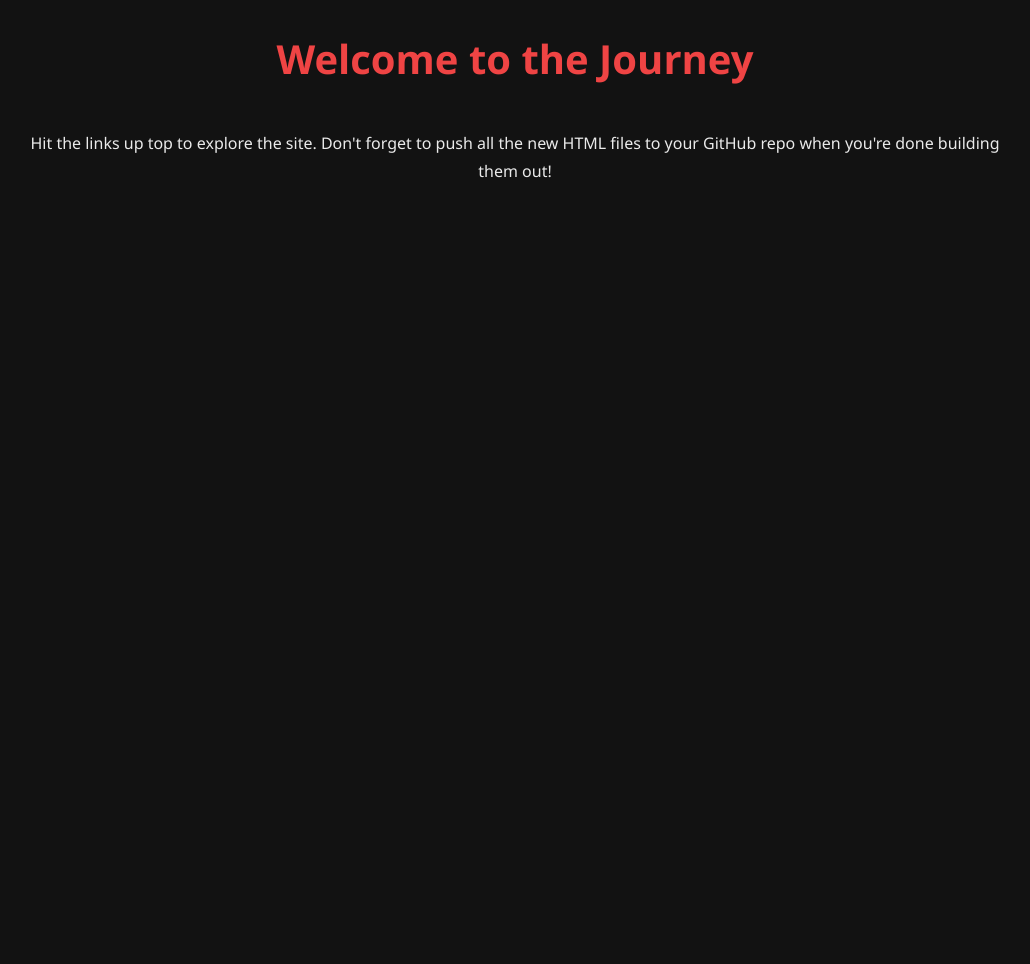
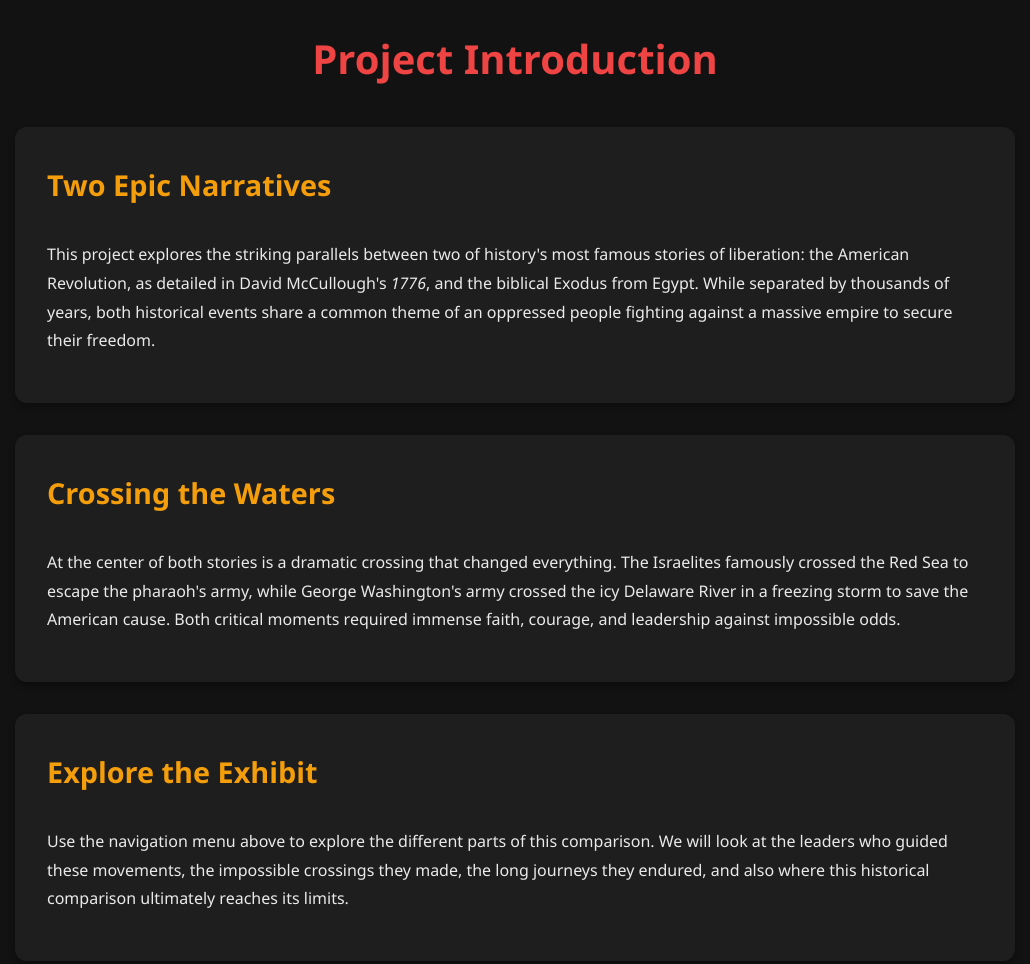
Before and after one commit to sk5296-cmd/Two-Roads, a plain HTML site: page index.html in a window 1280 px wide. Shown: the part 460-1424 px from the top of the page, without its empty margins (125-1155 px from the left). Before the commit the page ends 800 px from the top, so only its background shows below. Drawn offline with Linux system fonts and the light colour scheme.

Commit message:
Revise main content and styles in index.html
Updated the layout and content of the main section in index.html. Added new content boxes for project introduction and comparisons.

```diff
--- a/index.html
+++ b/index.html
@@ -70,13 +70,29 @@
       max-width: 1000px;
       margin: 4rem auto;
       padding: 0 2rem;
-      text-align: center;
+      text-align: left;
       line-height: 1.8;
     }
 
     h2 {
       color: #ef4444;
       font-size: 2.5rem;
+      text-align: center;
+      margin-bottom: 2rem;
+    }
+
+    .content-box {
+      background: #1e1e1e;
+      padding: 2rem;
+      border-radius: 12px;
+      margin-bottom: 2rem;
+      box-shadow: 0 4px 6px rgba(0,0,0,0.3);
+    }
+
+    h3 {
+      color: #f59e0b;
+      font-size: 1.8rem;
+      margin-top: 0;
     }
   </style>
 </head>
@@ -87,7 +103,6 @@
     <p class="intro">Two peoples walked out of bondage. One crossed a sea, the other crossed a river in a storm.</p>
   </header>
 
-  <!-- Each link now points to its own actual HTML file -->
   <nav>
     <a href="index.html">Home</a>
     <a href="leaders.html">The Leaders</a>
@@ -99,8 +114,22 @@
   </nav>
 
   <main>
-    <h2>Welcome to the Journey</h2>
-    <p>Hit the links up top to explore the site. Don't forget to push all the new HTML files to your GitHub repo when you're done building them out!</p>
+    <h2>Project Introduction</h2>
+
+    <div class="content-box">
+      <h3>Two Epic Narratives</h3>
+      <p>This project explores the striking parallels between two of history's most famous stories of liberation: the American Revolution, as detailed in David McCullough's <em>1776</em>, and the biblical Exodus from Egypt. While separated by thousands of years, both historical events share a common theme of an oppressed people fighting against a massive empire to secure their freedom.</p>
+    </div>
+
+    <div class="content-box">
+      <h3>Crossing the Waters</h3>
+      <p>At the center of both stories is a dramatic crossing that changed everything. The Israelites famously crossed the Red Sea to escape the pharaoh's army, while George Washington's army crossed the icy Delaware River in a freezing storm to save the American cause. Both critical moments required immense faith, courage, and leadership against impossible odds.</p>
+    </div>
+
+    <div class="content-box">
+      <h3>Explore the Exhibit</h3>
+      <p>Use the navigation menu above to explore the different parts of this comparison. We will look at the leaders who guided these movements, the impossible crossings they made, the long journeys they endured, and also where this historical comparison ultimately reaches its limits.</p>
+    </div>
   </main>
 
 </body>
```
